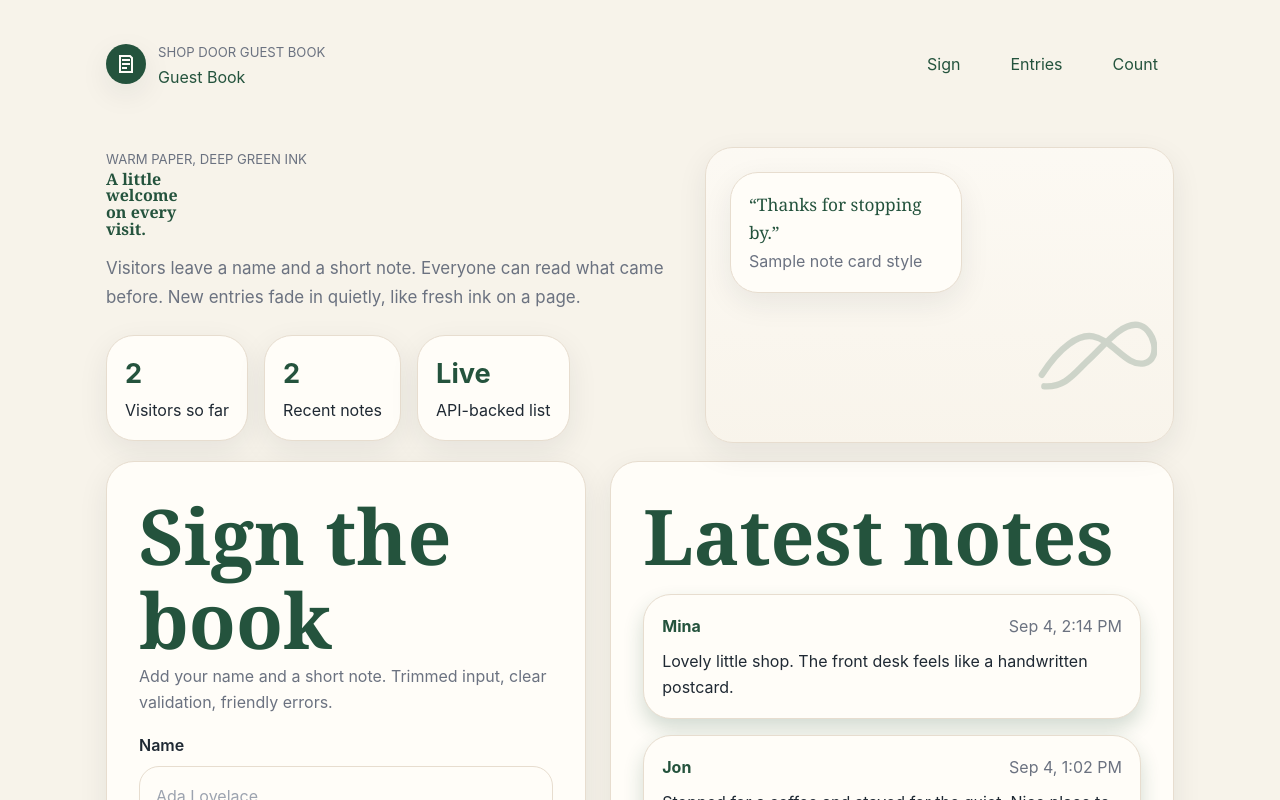
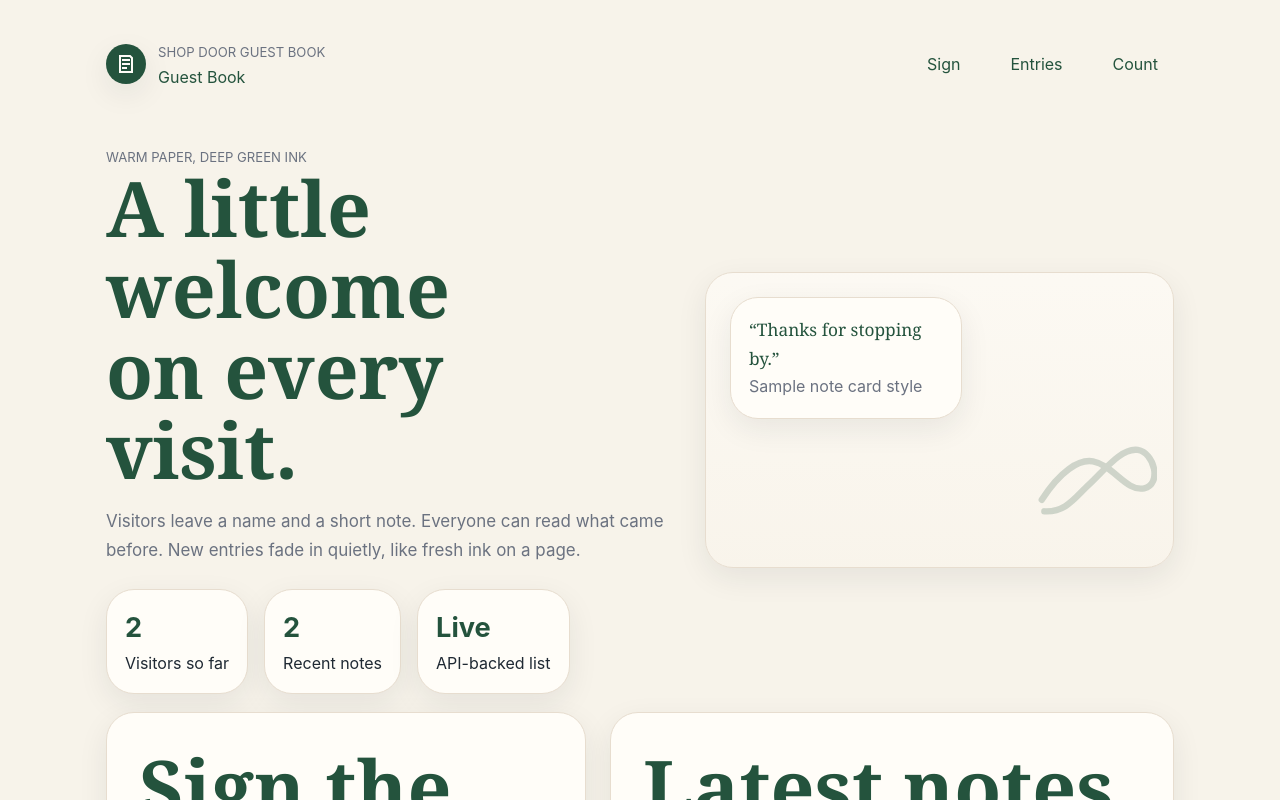
Before and after one commit to ThanhNV121097/project-dd194c58, a Next.js app in the folder code/frontend/: page / in a window 1280 px wide. Shown: the top 800 px of the page. Built offline with nearby package versions, Linux system fonts and the light colour scheme.

Commit message:
fix heading token

```diff
--- a/code/frontend/components/GuestBookPage.module.css
+++ b/code/frontend/components/GuestBookPage.module.css
@@ -87,7 +87,7 @@ textarea:focus-visible {
 
 .hero h1 {
   color: var(--color-primary);
-  font-size: var(--text-5xl);
+  font-size: var(--text-3xl);
   line-height: 1.05;
   margin: 0;
   max-width: 10ch;
```
